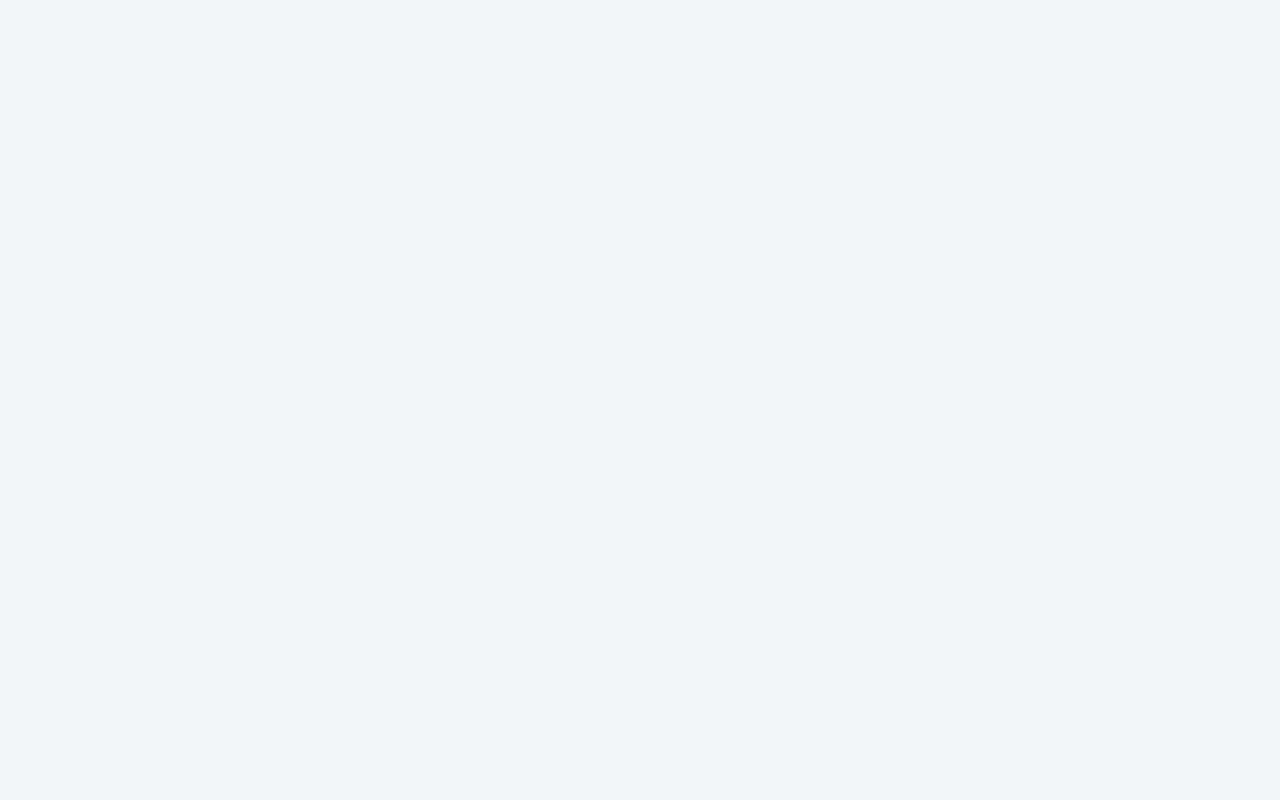
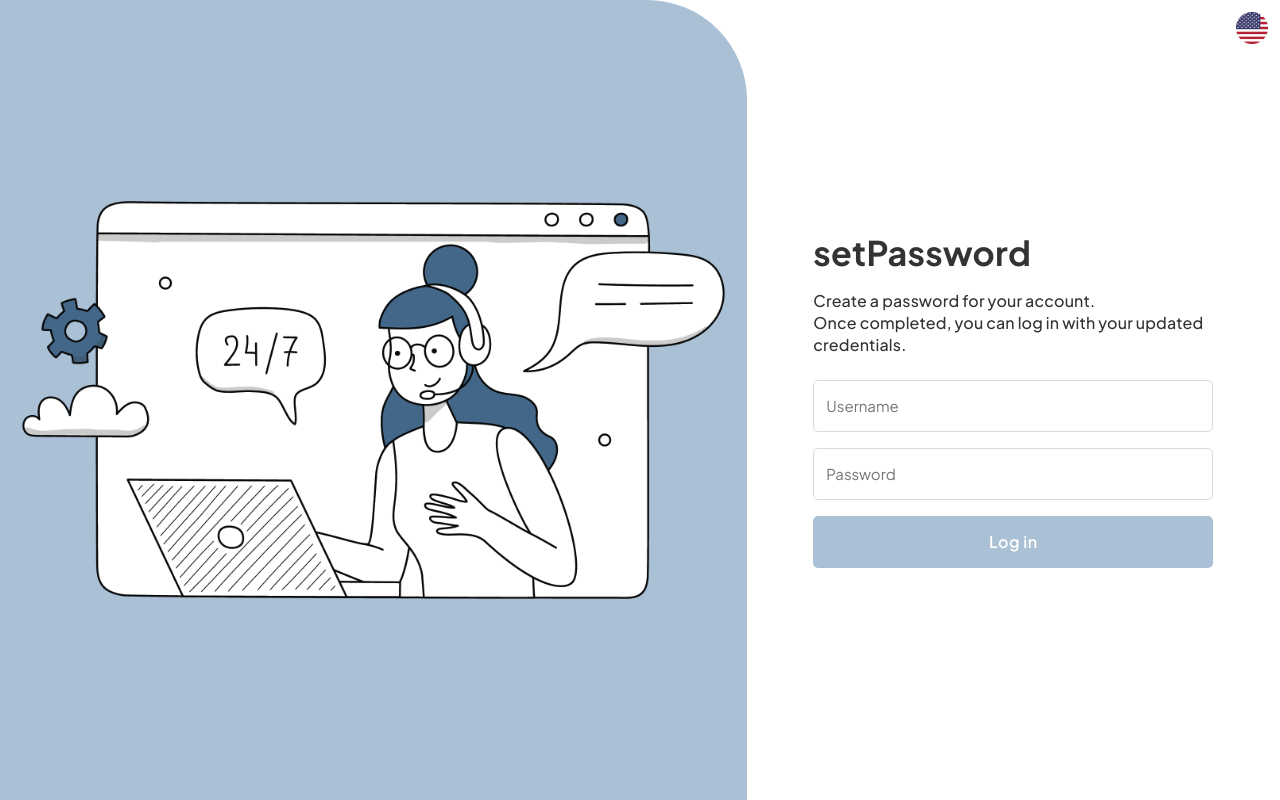
Before and after one commit to mariovida/krikdesk, a React (Vite) app: page /password-create in a window 1280 px wide. Before the commit this address had no page. Built offline with nearby package versions, Linux system fonts and the light colour scheme; no server answers.

Commit message:
Set password page createed

```diff
--- /dev/null
+++ b/src/pages/SetPasswordPage.tsx
@@ -0,0 +1,216 @@
+import { useState, useEffect } from 'react';
+import { useNavigate } from 'react-router-dom';
+import { useUser } from '../context/UserContext';
+import { Helmet } from 'react-helmet-async';
+import { useTranslation } from 'react-i18next';
+
+import Grid from '@mui/material/Grid';
+import Box from '@mui/material/Box';
+import Typography from '@mui/material/Typography';
+import { Menu, MenuItem, IconButton } from '@mui/material';
+
+import welcomeImage from '../assets/krikdesk-welcome2.png';
+import croatiaFlag from '../assets/flag-croatia.png';
+import usaFlag from '../assets/flag-usa.png';
+
+const SetPasswordPage = () => {
+  let backendUrl = import.meta.env.VITE_BACKEND_URL;
+  if (import.meta.env.VITE_ENV === 'production') {
+    backendUrl = import.meta.env.VITE_BACKEND_URL_PROD;
+  }
+
+  const { i18n } = useTranslation();
+  const { setUser } = useUser();
+  const [username, setUsername] = useState('');
+  const [password, setPassword] = useState('');
+  const [errorVerification, setErrorVerification] = useState(false);
+  const [errorMail, setErrorMail] = useState(false);
+  const [errorDisabled, setErrorDisabled] = useState(false);
+  const [error, setError] = useState(false);
+  const [showSpinner, setShowSpinner] = useState(false);
+  const navigate = useNavigate();
+
+  const [anchorEl, setAnchorEl] = useState<null | HTMLElement>(null);
+  const currentLanguage = i18n.language;
+
+  useEffect(() => {
+    const authToken = localStorage.getItem('accessToken');
+    if (authToken) {
+      navigate('/');
+    }
+    document.body.classList.add('login-page');
+    return () => {
+      document.body.classList.remove('login-page');
+    };
+  }, [navigate]);
+
+  useEffect(() => {
+    const savedLanguage = localStorage.getItem('language');
+    if (savedLanguage) {
+      i18n.changeLanguage(savedLanguage);
+    }
+  }, [i18n]);
+
+  const changeLanguage = (lang: string) => {
+    i18n.changeLanguage(lang);
+    localStorage.setItem('language', lang);
+    setAnchorEl(null);
+  };
+
+  const handleMenuOpen = (event: React.MouseEvent<HTMLElement>) => {
+    setAnchorEl(event.currentTarget);
+  };
+  const handleMenuClose = () => {
+    setAnchorEl(null);
+  };
+
+  const handleLogin = async (e: { preventDefault: () => void }) => {
+    e.preventDefault();
+
+    const response = await fetch(`${backendUrl}/api/login`, {
+      method: 'POST',
+      headers: { 'Content-Type': 'application/json' },
+      body: JSON.stringify({ username: username, password: password }),
+      credentials: 'include',
+    });
+
+    const data = await response.json();
+    if (response.ok && data.accessToken) {
+      localStorage.setItem('accessToken', data.accessToken);
+      localStorage.setItem('user', JSON.stringify(data.user));
+      setErrorMail(false);
+      setErrorVerification(false);
+      setErrorDisabled(false);
+      setError(false);
+      setUser(data.user);
+      setShowSpinner(true);
+      setTimeout(() => {
+        setShowSpinner(false);
+        navigate('/');
+      }, 1000);
+    } else {
+      setErrorMail(data.error === 'User not found');
+      setErrorVerification(data.error === 'Account not verified');
+      setErrorDisabled(data.error === 'Account disabled');
+      setError(data.error === 'Invalid');
+    }
+  };
+
+  return (
+    <>
+      <Helmet>
+        <title>{i18n.t('login')} | KrikDesk</title>
+      </Helmet>
+
+      <Grid container>
+        <Grid item xs={12} md={7} sx={{ minHeight: '100vh' }}>
+          <Box className="left-part">
+            <Typography>
+              Krik<span>Desk</span>
+            </Typography>
+            <img
+              style={{ maxWidth: '800px', width: '100%', height: 'auto' }}
+              src={welcomeImage}
+            />
+          </Box>
+        </Grid>
+        <Grid item xs={12} md={5}>
+          <Box className="right-part">
+            <Box className="right-part_lang">
+              <IconButton onClick={handleMenuOpen} className="current-lang-btn">
+                <img
+                  src={currentLanguage === 'hr' ? croatiaFlag : usaFlag}
+                  alt={currentLanguage === 'hr' ? 'Croatia Flag' : 'USA Flag'}
+                  className="current-lang-flag"
+                  style={{ width: '32px', height: '32px' }}
+                />
+              </IconButton>
+              <Menu
+                anchorEl={anchorEl}
+                open={Boolean(anchorEl)}
+                onClose={handleMenuClose}
+                className="lang-menu"
+                transformOrigin={{ horizontal: 'right', vertical: 'top' }}
+                anchorOrigin={{ horizontal: 'right', vertical: 'bottom' }}
+              >
+                <MenuItem onClick={() => changeLanguage('hr')}>
+                  <img src={croatiaFlag} alt="Croatia Flag" />
+                  HRV
+                </MenuItem>
+                <MenuItem onClick={() => changeLanguage('en')}>
+                  <img src={usaFlag} alt="USA Flag" />
+                  ENG
+                </MenuItem>
+              </Menu>
+            </Box>
+            <Box className="right-part_box">
+              <Typography variant="h4" sx={{ marginBottom: '16px !important' }}>
+                {i18n.t('setPassword')}
+                {showSpinner && <span className="spinner"></span>}
+              </Typography>
+              <Typography
+                sx={{
+                  fontWeight: 500,
+                  lineHeight: '22px',
+                  marginTop: '6px',
+                  marginBottom: '24px',
+                }}
+              >
+                Create a password for your account.
+                <br />
+                Once completed, you can log in with your updated credentials.
+              </Typography>
+              <form onSubmit={handleLogin}>
+                {errorVerification && (
+                  <div className="verification-error">
+                    {i18n.t('login.verificationError')}
+                  </div>
+                )}
+                {errorDisabled && (
+                  <div className="verification-error">
+                    {i18n.t('login.disabledError')}
+                  </div>
+                )}
+                {errorMail && (
+                  <div className="verification-error">
+                    {i18n.t('login.mailError')}
+                  </div>
+                )}
+                {error && (
+                  <div className="verification-error">
+                    {i18n.t('login.passwordError')}
+                  </div>
+                )}
+                <input
+                  type="text"
+                  id="username"
+                  name="username"
+                  placeholder={i18n.t('login.username')}
+                  value={username}
+                  onChange={(e) => setUsername(e.target.value)}
+                  required
+                />
+                <input
+                  type="password"
+                  id="password"
+                  name="password"
+                  placeholder={i18n.t('login.password')}
+                  value={password}
+                  onChange={(e) => setPassword(e.target.value)}
+                  required
+                />
+                <input
+                  type="submit"
+                  value={i18n.t('login.submit')}
+                  name="login"
+                />
+              </form>
+            </Box>
+          </Box>
+        </Grid>
+      </Grid>
+    </>
+  );
+};
+
+export default SetPasswordPage;
--- a/src/routes/routes.tsx
+++ b/src/routes/routes.tsx
@@ -6,6 +6,7 @@ import Header from '../components/Header';
 import TopHeader from '../components/TopHeader';
 
 const LoginPage = lazy(() => import('../pages/Login'));
+const SetPasswordPage = lazy(() => import('../pages/SetPasswordPage'));
 
 const HomePage = lazy(() => import('../pages/Home'));
 const ProjectsPage = lazy(() => import('../pages/Projects'));
@@ -15,6 +16,10 @@ const routes: RouteObject[] = [
   {
     path: '/login',
     element: <LoginPage />,
+  },
+  {
+    path: '/password-create',
+    element: <SetPasswordPage />,
   },
   {
     element: (
```
